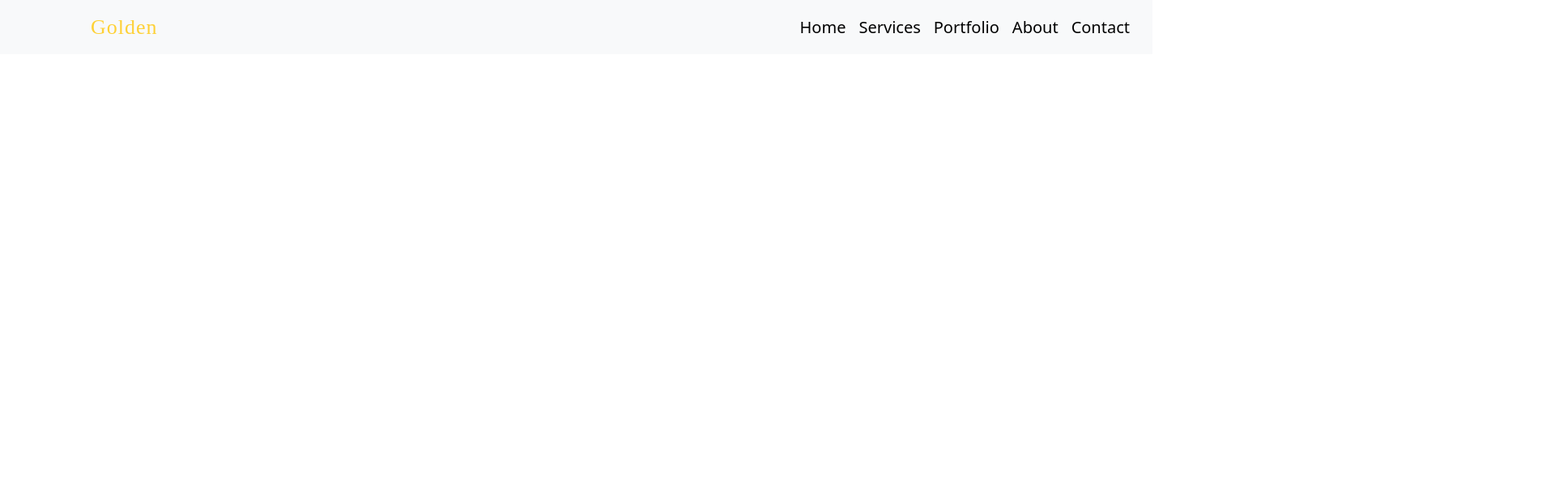
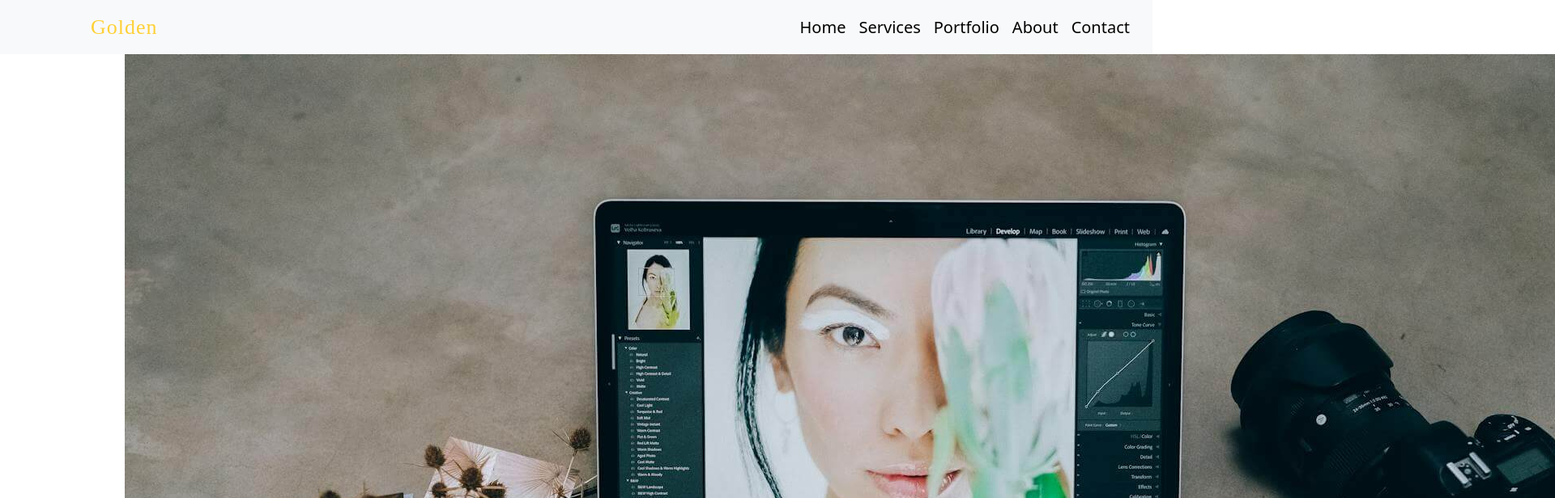
Before and after one commit to KnockOut19882/Golden-Task, a website: page index.html in a window 1280 px wide. Shown: the top 616 px of the page at 81% size, 1920 px wide, since content can reach past the window. Drawn offline with nearby package versions, Linux system fonts and the light colour scheme.

Commit message:
Add header and move nav to header

```diff
--- a/index.html
+++ b/index.html
@@ -9,6 +9,7 @@
     <link rel="stylesheet" href="https://use.fontawesome.com/releases/v6.0.0/css/all.css">
 </head>
 <body>
+  <header>
     <nav class="navbar bg-body-tertiary">
       <div class="container-fluid d-flex align-items-center">
         <span class="logo navbar-brand mb-0 h1">Golden</span>
@@ -21,6 +22,19 @@
         </div>
       </div>
     </nav>
+    <div class="container">
+      <img src="images/headerphoto.jpg" alt="Header Image"/>
+      <div class="row">
+
+      <div class="col-12">
+
+      </div>
+    </div>
+
+  </div>
+
+  </div>
+</header>
   <script src="https://cdn.jsdelivr.net/npm/bootstrap@5.3.6/dist/js/bootstrap.bundle.min.js" integrity="sha384-j1CDi7MgGQ12Z7Qab0qlWQ/Qqz24Gc6BM0thvEMVjHnfYGF0rmFCozFSxQBxwHKO" crossorigin="anonymous"></script>
 </body>
 </html>
```
Also changed, not shown: images/headerphoto.jpg (added). Lines whose indentation alone changed are shown as unchanged.
